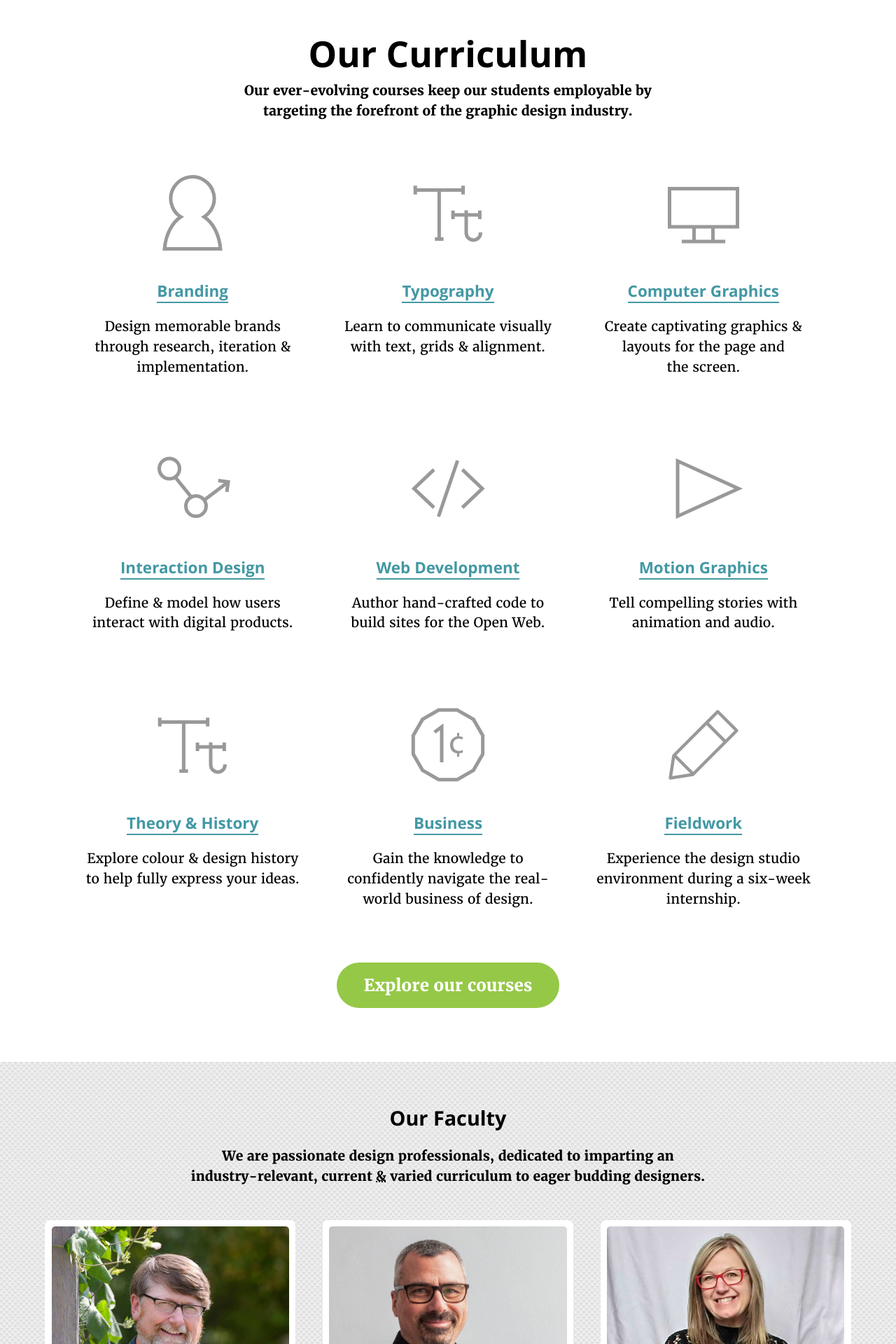
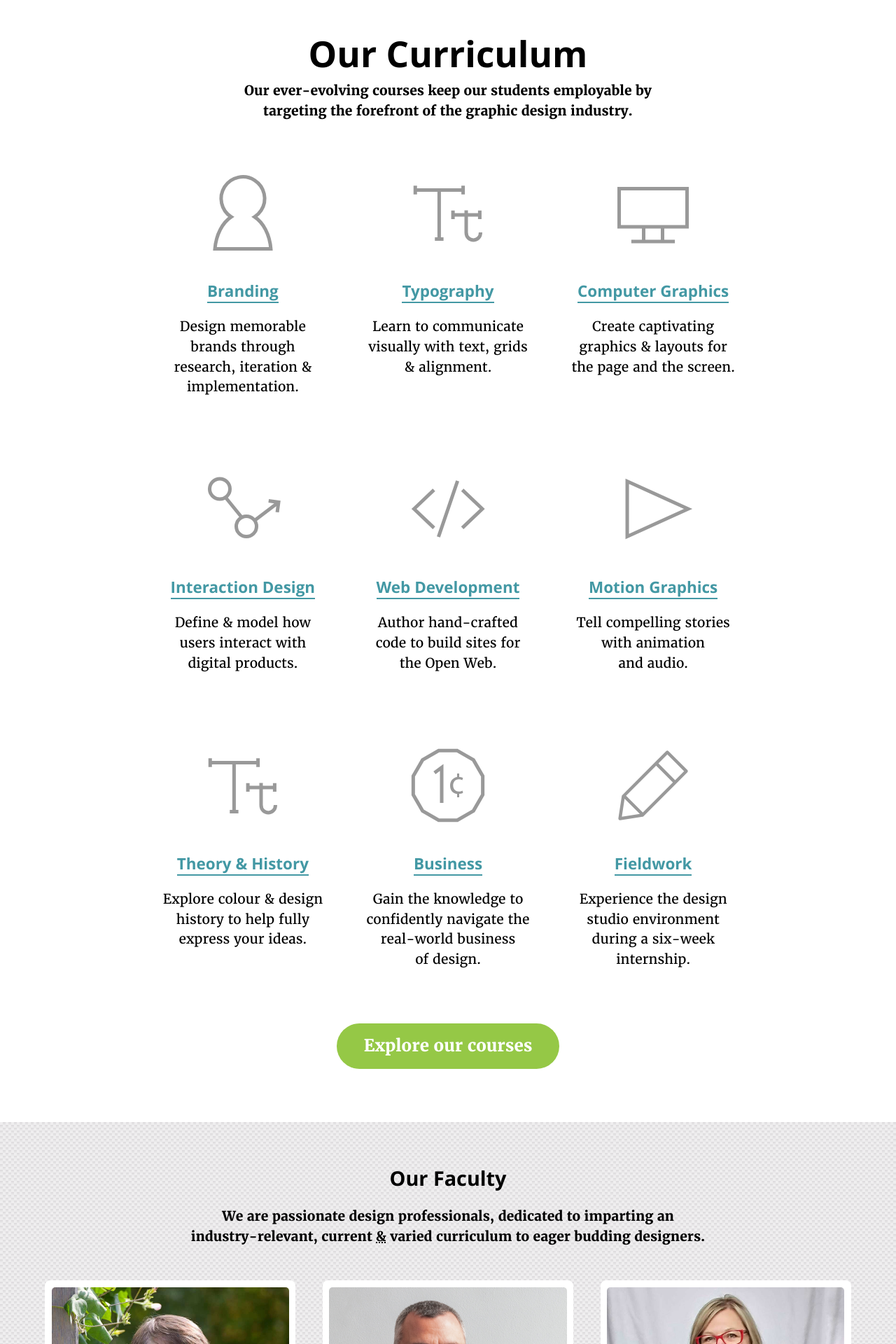
Before and after one commit to AlainParadis/ad, a Jekyll site: the page built from index.md, in a window 1280 px wide. Shown: the part 4118-6038 px from the top of the page at 70% size. Built offline with Jekyll 4.4.1, drawn with Linux system fonts in a browser that asks for light colours.

Commit message:
Fix last responsive CSS issue: rgd max-width 100vw → 100%

```diff
--- a/css/layout.css
+++ b/css/layout.css
@@ -32,7 +32,8 @@
 main
 {
 	margin: 0 auto;
-	width: 100vw;
+	width: 100%;
+	overflow-x: hidden;
 }
 
 .jobs-main { max-width: 90vw; }
@@ -69,7 +70,7 @@
 {
 	display: grid;
 	background-color: #fff;
-	max-width: 100vw;
+	max-width: 100%;
 }
 
 .news-grid
@@ -275,7 +276,7 @@
 	display: grid;
 	grid-template-columns: 1fr;
 	gap: 1rem;
-	max-width: 100vw;
+	max-width: 100%;
 	margin: 0 auto;
 	padding: 2rem;
 	color: #000;
@@ -412,7 +413,7 @@
 {
 	.grads ol
 	{
-		max-width: 80vw;
+		max-width: 80%;
 		list-style: none;
 		display: grid;
 		grid-template-columns: repeat(2, 1fr);
@@ -422,7 +423,8 @@
 	{
 		display: grid;
 		grid-template-columns: repeat(2, 1fr);
-		max-width: 80vw: margin: 0 auto;
+		max-width: 80%;
+		margin: 0 auto;
 		gap: 1rem;
 	}
 
@@ -491,14 +493,12 @@
 		min-width: 200px;
 	}
 
-	.stats
-	{
-		display: grid;
-		background-color: #fff;
-		max-width: 100vw;
-	}
-
-	.stats-grid
+.stats
+{
+	display: grid;
+	background-color: #fff;
+	max-width: 100%;
+}	.stats-grid
 	{
 		display: grid;
 		grid-template-columns: repeat(auto-fit, minmax(300px, 1fr));
@@ -561,7 +561,7 @@
 		display: grid;
 		grid-template-columns: repeat(auto-fit, minmax(200px, 1fr));
 		gap: 1rem;
-		max-width: 100vw;
+		max-width: 100%;
 		margin: 0 auto;
 		padding: 2rem;
 		color: #000;
```
